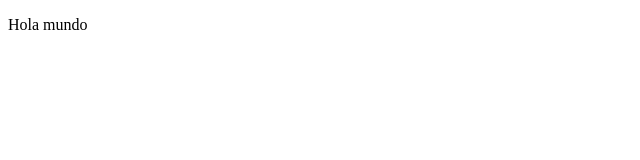
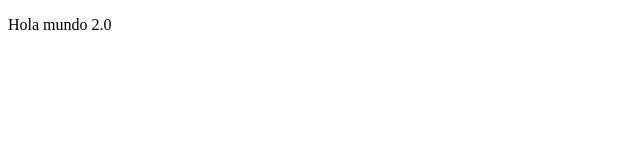
Before and after one commit to eddy231/proyectoDemoCursoPrework, a plain HTML site: page index.html in a window 1280 px wide. Shown: the full height of the page, 0-640 px from the left. Drawn offline with Linux system fonts and the light colour scheme.

Commit message:
second commit

```diff
--- a/index.html
+++ b/index.html
@@ -8,7 +8,7 @@
 </head>
 <body>
     <p>
-        Hola mundo
+        Hola mundo 2.0
     </p>
 </body>
 </html>
```
